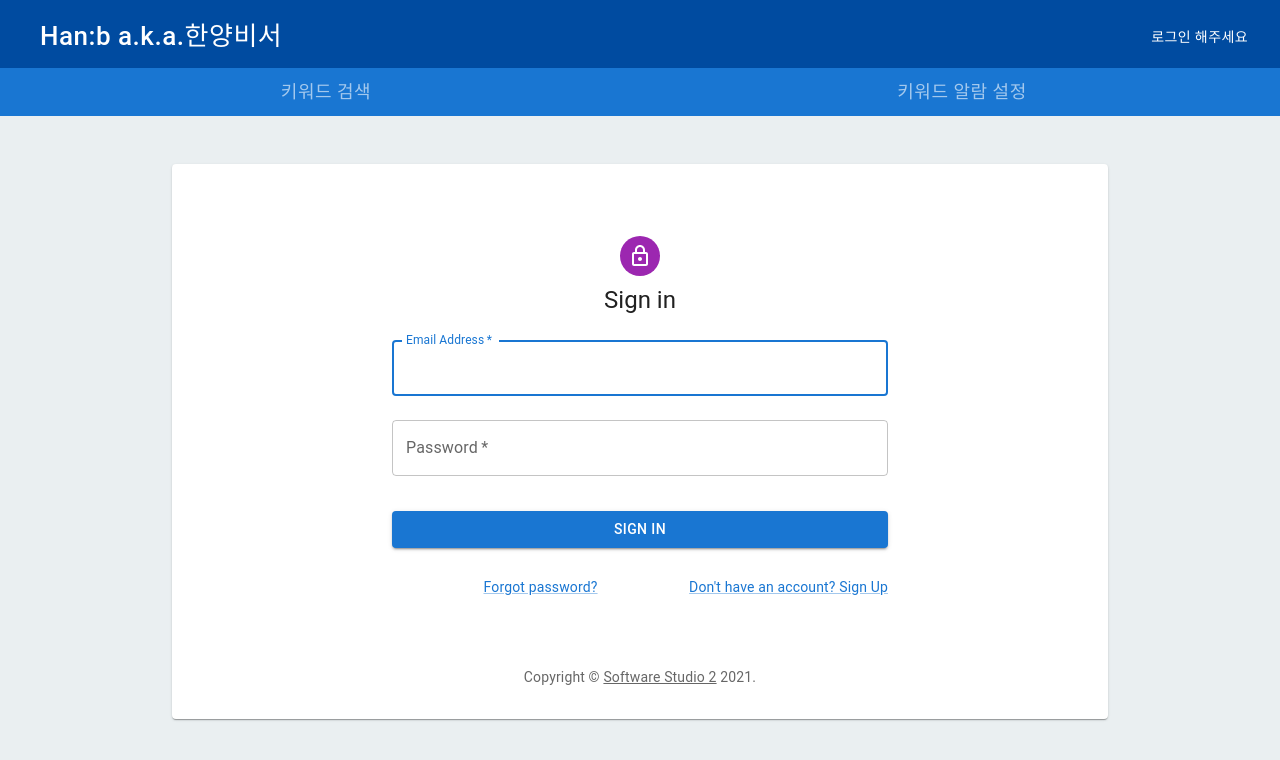
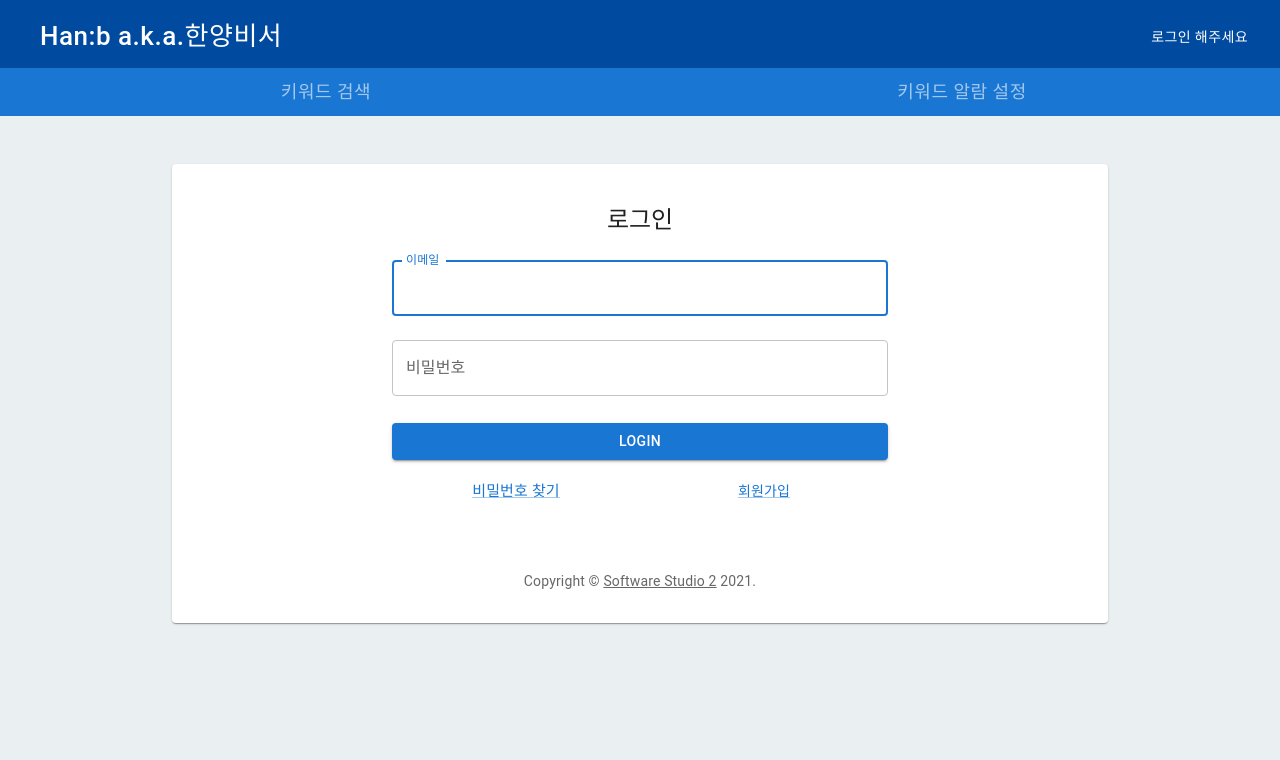
Before and after one commit to zu21un/Han-b, a React (Create React App) app in the folder React_app/: page /login in a window 1280 px wide. Shown: the top 760 px of the page. Built offline with nearby package versions, Linux system fonts and the light colour scheme; what aws-amplify would draw is missing.

Commit message:
Fix: login page ui 수정 - 한글화 및 불필요한 요소 제거

```diff
--- a/React_app/src/page/Main/Login/Login.js
+++ b/React_app/src/page/Main/Login/Login.js
@@ -75,61 +75,52 @@ export default function Login(props) {
         <CssBaseline />
         <Box
           sx={{
-            marginTop: 8,
+            mt: 5,
             display: 'flex',
             flexDirection: 'column',
             alignItems: 'center',
           }}
         >
-          <Avatar sx={{ m: 1, bgcolor: 'secondary.main' }}>
-            <LockOutlinedIcon />
-          </Avatar>
-          <Typography component="h1" variant="h5">
-            Sign in
+          <Typography component="h1" variant="h5" >
+            로그인
           </Typography>
           <Box component="form" onSubmit={handleSubmit} noValidate sx={{ mt: 1 }}>
             <TextField
               margin="normal"
-              required
               fullWidth
               id="email"
-              label="Email Address"
+              label="이메일"
               name="email"
               autoComplete="email"
               autoFocus
             />
             <TextField
               margin="normal"
-              required
               fullWidth
               name="password"
-              label="Password"
+              label="비밀번호"
               type="password"
               id="password"
               autoComplete="current-password"
             />
-            {/* <FormControlLabel
-              control={<Checkbox value="remember" color="primary" />}
-              label="Remember me"
-            /> */}
             <FormHelperText error={true}>{loginError}</FormHelperText>
             <Button
               type="submit"
               fullWidth
               variant="contained"
-              sx={{ mt: 3, mb: 2 }}
+              sx={{ mt: 2, mb: 1 }}
             >
-              Sign In
+              Login
             </Button>
             <Grid container>
               <Grid item xs>
-                <Link onClick={findpassword} variant="body2">
-                  Forgot password?
+                <Link onClick={findpassword} variant="body2" sx={{ fontSize: 15 }}>
+                  {"비밀번호 찾기"}
                 </Link>
               </Grid>
-              <Grid item>
+              <Grid item xs>
                 <Link onClick={signup} variant="body2">
-                  {"Don't have an account? Sign Up"}
+                  {"회원가입"}
                 </Link>
               </Grid>
             </Grid>
```
